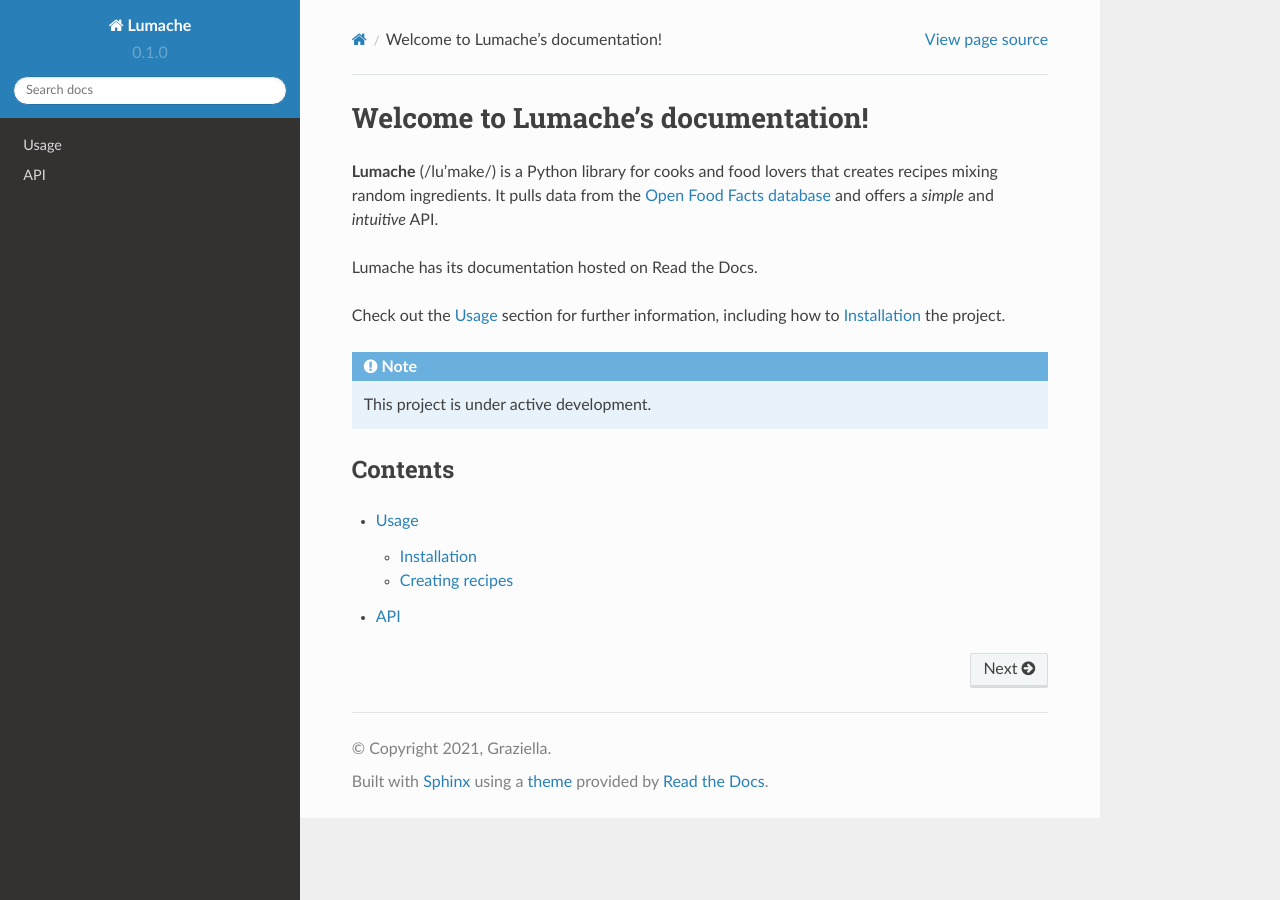
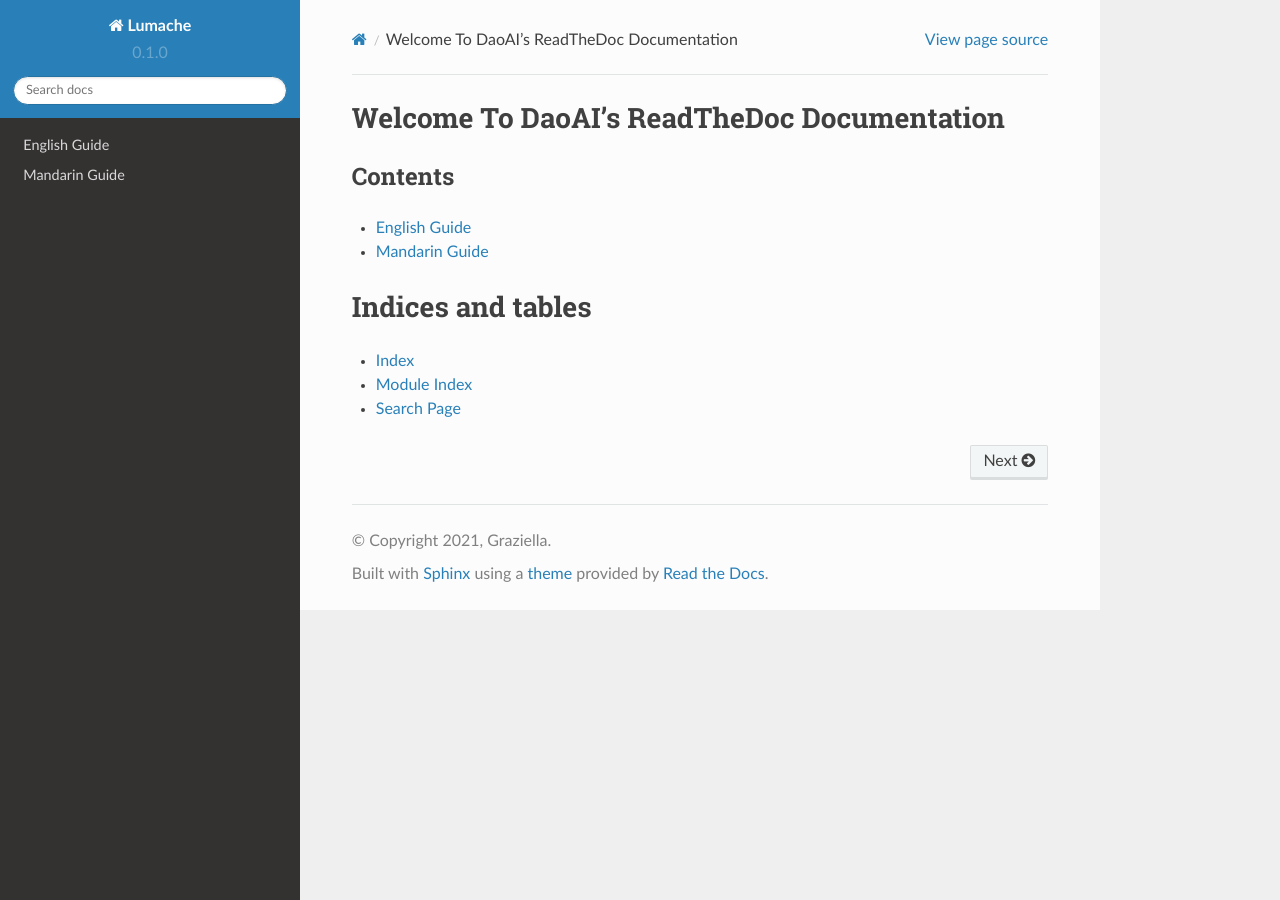
Before and after one commit to ZhilongZhang1/SupportEngHW, a Sphinx documentation site: the page built from docs/source/index.rst, in a window 1280 px wide. Built offline with Sphinx 7.4.7 and the Read the Docs theme 2.0.0, drawn with Linux system fonts in a browser that asks for light colours.

Commit message:
Add files via upload

```diff
--- /dev/null
+++ b/docs/source/English Guide.rst
@@ -0,0 +1,4 @@
+English Guide
+=============
+
+1. English
--- /dev/null
+++ b/docs/source/Mandarin Guide.rst
@@ -0,0 +1,4 @@
+Mandarin Guide
+==============
+
+1. Mandarin
--- a/docs/source/index.rst
+++ b/docs/source/index.rst
@@ -1,24 +1,19 @@
-Welcome to Lumache's documentation!
-===================================
-
-**Lumache** (/lu'make/) is a Python library for cooks and food lovers
-that creates recipes mixing random ingredients.
-It pulls data from the `Open Food Facts database <https://world.openfoodfacts.org/>`_
-and offers a *simple* and *intuitive* API.
-
-Lumache has its documentation hosted on Read the Docs.
-
-Check out the :doc:`usage` section for further information, including
-how to :ref:`installation` the project.
-
-.. note::
-
-   This project is under active development.
+Welcome To DaoAI's ReadTheDoc Documentation
+===========================================
 
 Contents
---------
+^^^^^^^^
+.. toctree::
+   :maxdepth: 2
 
-.. toctree::
+   English Guide
+   Mandarin Guide
 
-   usage
-   api
+
+
+Indices and tables
+==================
+
+* :ref:`genindex`
+* :ref:`modindex`
+* :ref:`search`
```
